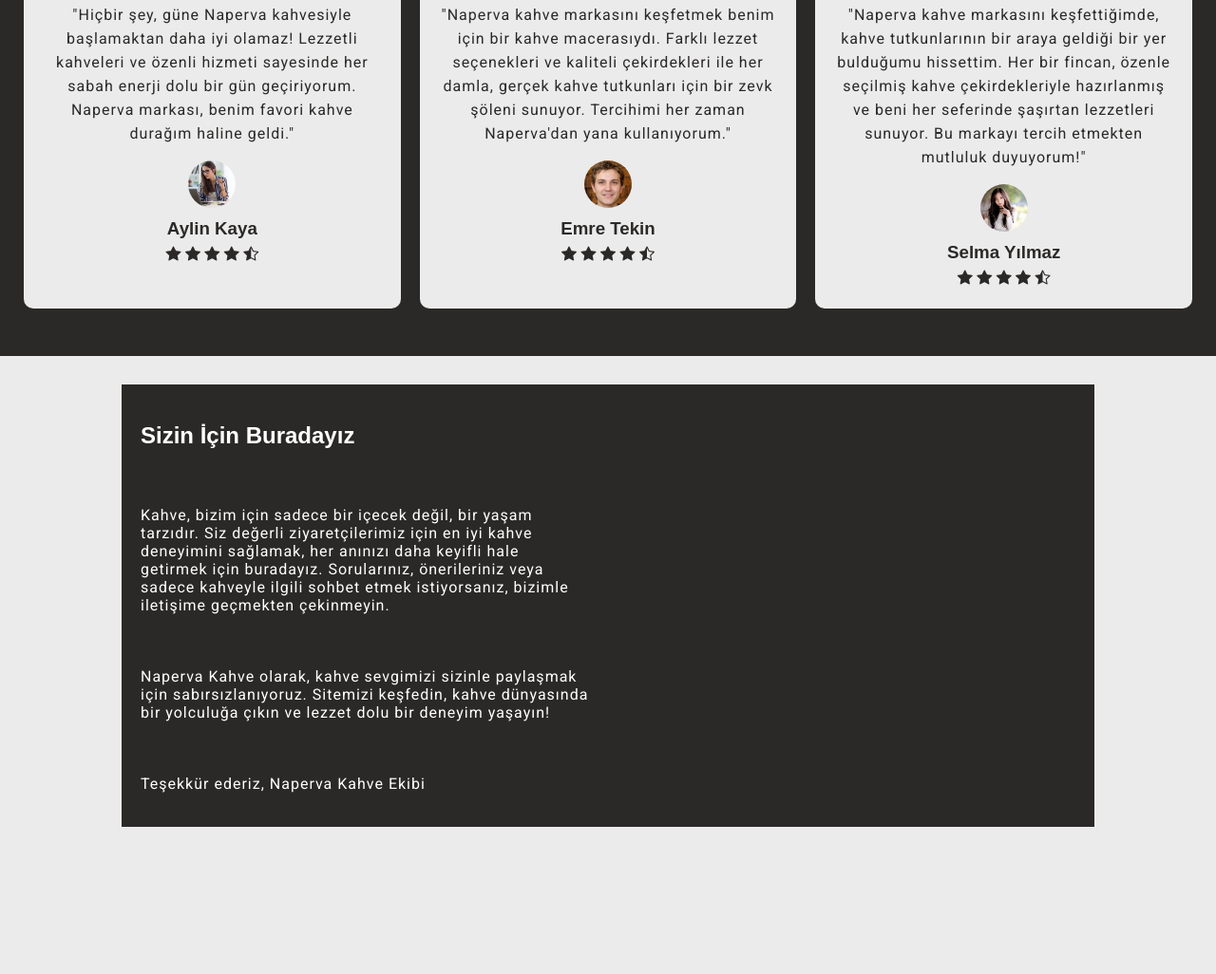
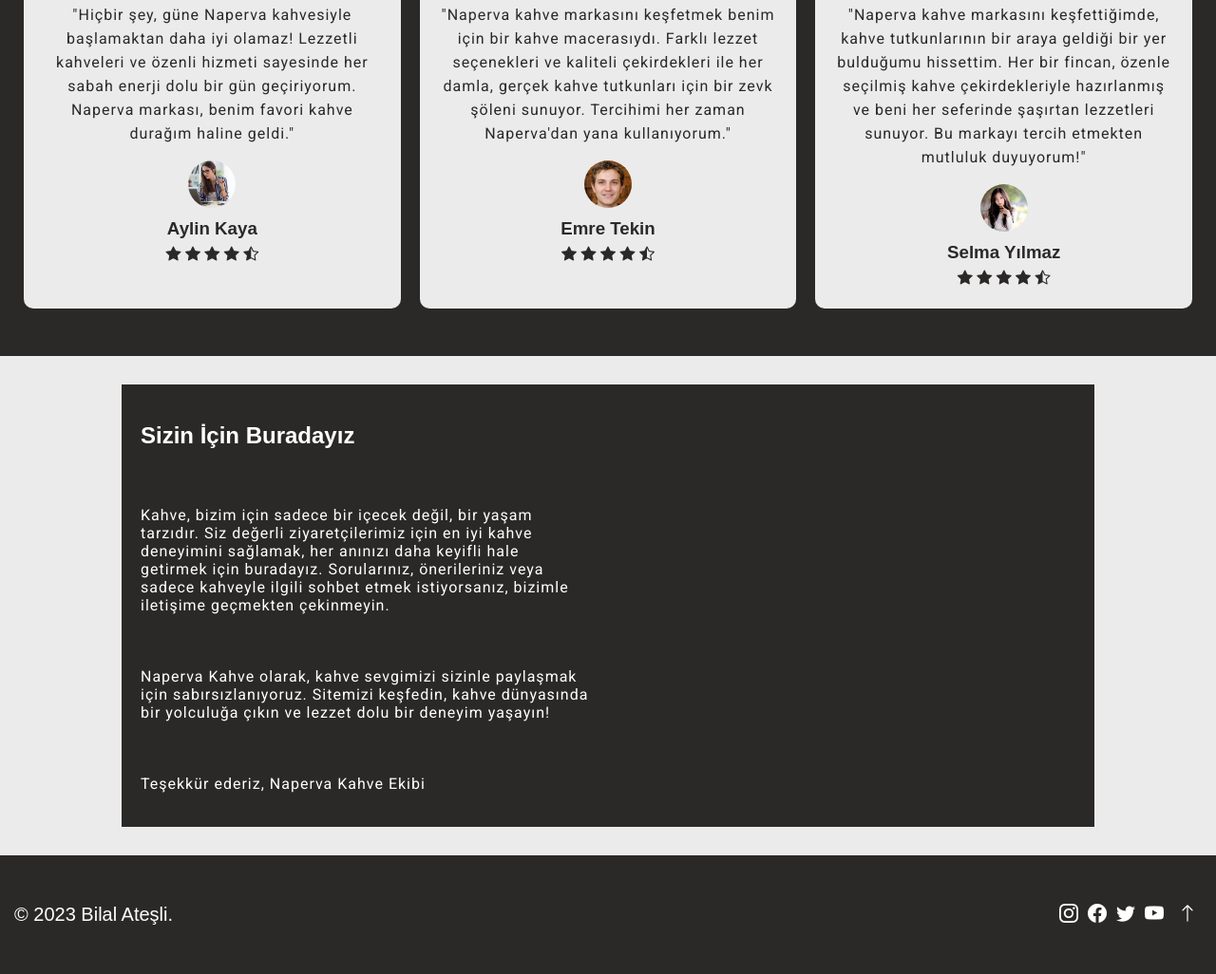
Before and after one commit to BilalAtesli/napervakahve-website, a plain HTML site: page about.html in a window 1280 px wide. Shown: the part 1644-2670 px from the top of the page at 95% size. Before the commit the page ends 2545 px from the top, so only its background shows below. Drawn offline with nearby package versions, Linux system fonts and the light colour scheme; a web font is replaced by a local one.

Commit message:
footer added

```diff
--- a/about.html
+++ b/about.html
@@ -206,5 +206,24 @@
 		</div>
 	  </div>
 	  <!-- Content 2 END -->
+
+	   <!-- Footer  -->
+	   <footer>
+		<div class="info">© 2023 Bilal Ateşli.</div>
+		<div class="icon">
+		  <ul class="icon">
+			<li class="icon-items"><i class="bi bi-instagram"></i></li>
+			<li class="icon-items"><i class="bi bi-facebook"></i></li>
+			<li class="icon-items"><i class="bi bi-twitter"></i></li>
+			<li class="icon-items"><i class="bi bi-youtube"></i></li>
+		  </ul>
+		  <div class="arrow">
+			<a style="color: #fff" href="#navbar">
+			  <i class="bi bi-arrow-up"></i>
+			</a>
+		  </div>
+		</div>
+	  </footer>
+	  <!-- Footer END -->
 </body>
 </html>
```
